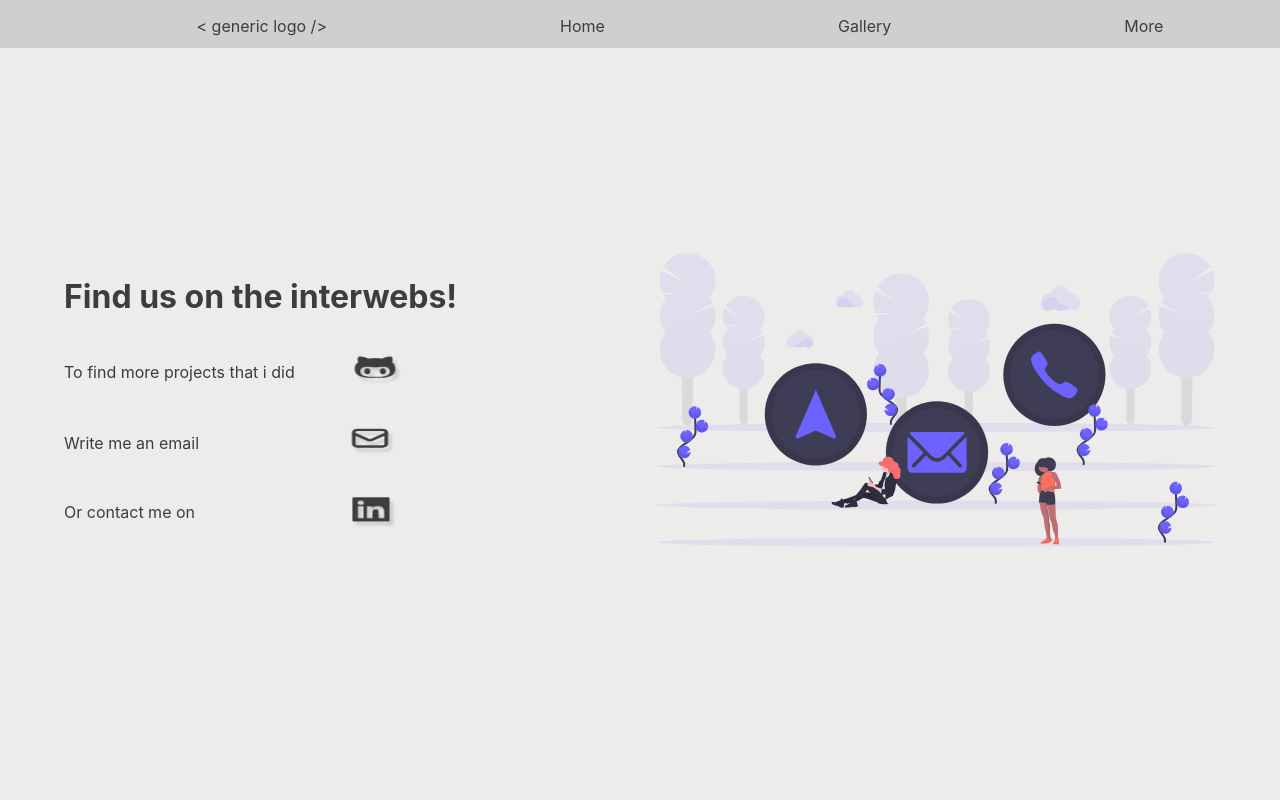
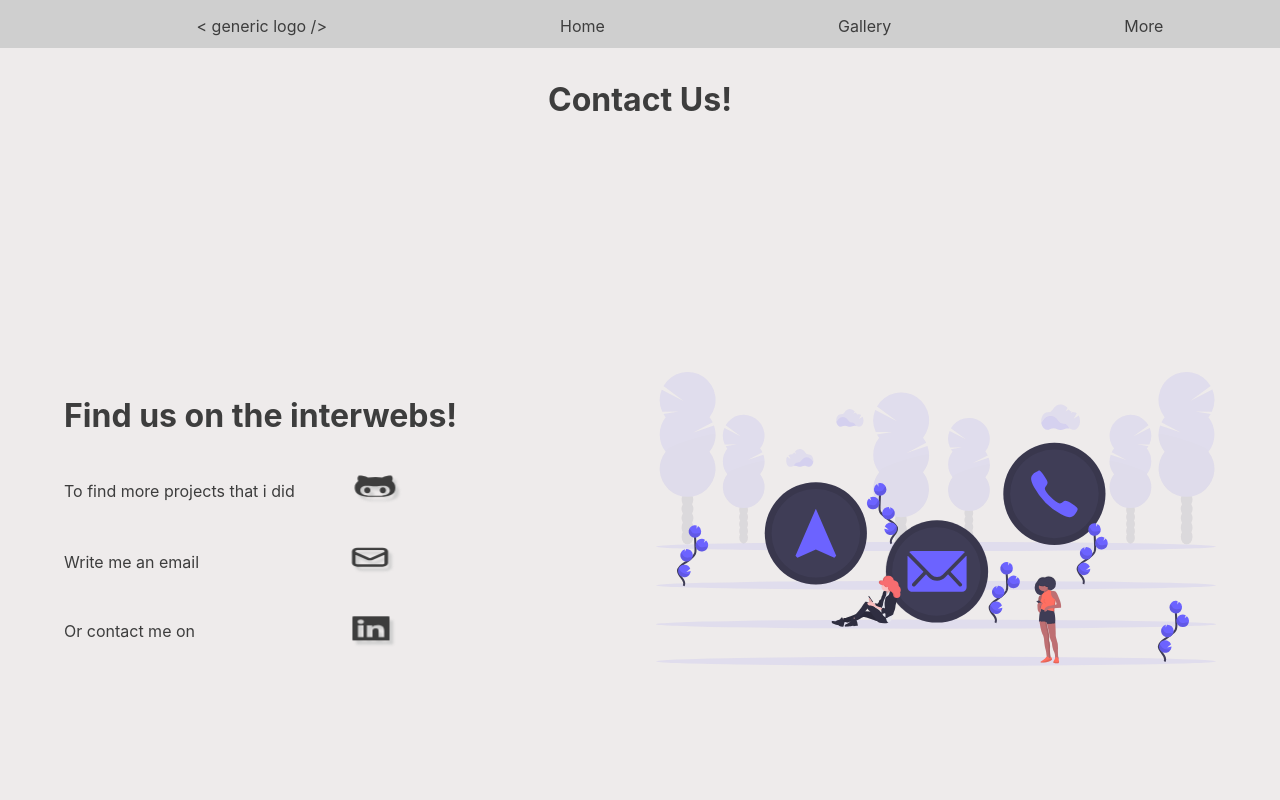
Before and after one commit to lipskij/portfolio-prject-next.js, a Next.js app: page /more in a window 1280 px wide. Shown: the top 800 px of the page. Built offline with nearby package versions, Linux system fonts and the light colour scheme.

Commit message:
Top text in contacts page

```diff
--- a/pages/more.js
+++ b/pages/more.js
@@ -20,6 +20,7 @@ const More = () => {
         <link rel='icon' href='/favicon.ico' />
       </Head>
       <Nav />
+        <h1 className='more-text'>Contact Us!</h1>
       <main className={styles.more}>
         <div>
           <h1>Find us on the interwebs!</h1>
--- a/styles/globals.css
+++ b/styles/globals.css
@@ -182,6 +182,12 @@ a {
   padding: 5rem 0 2rem 0;
   cursor: pointer;
   font-size: 1rem;
+}
+
+.more-text {
+  padding-top: 5rem;
+  color: var(--text-color);
+  margin: 0;
 }
 
 .image-svg {
```
